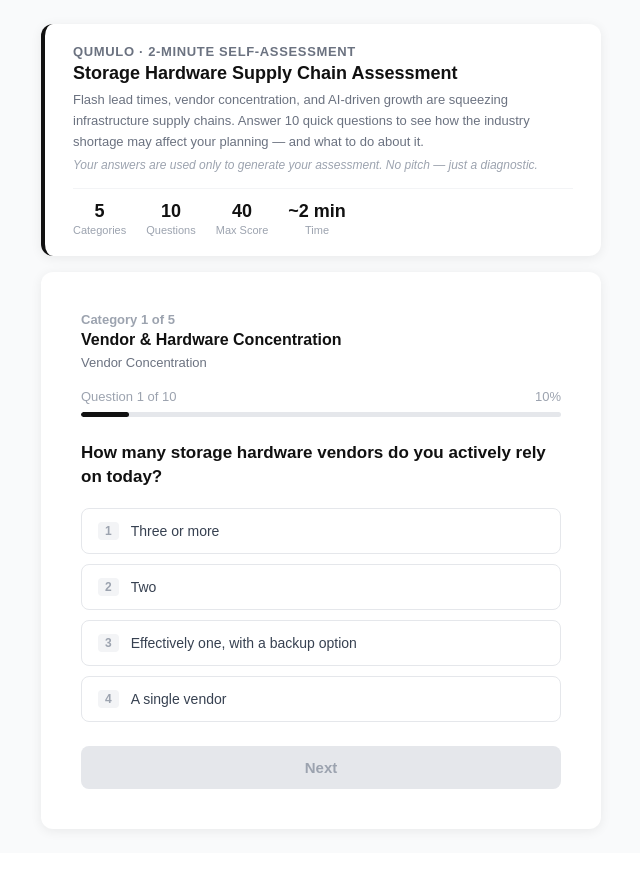
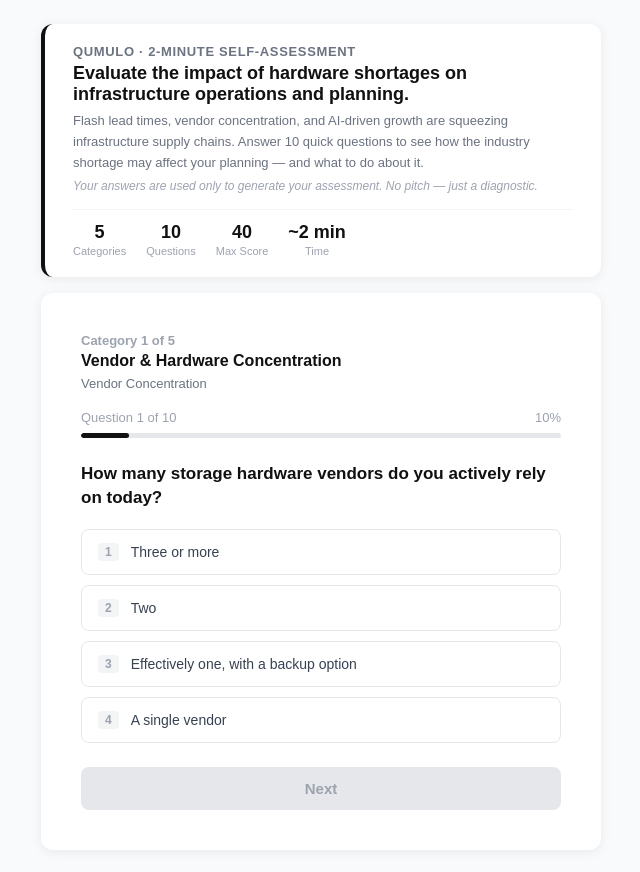
Before and after one commit to hayden951/supply-chain-survey, a Next.js app: page / in a window 1280 px wide. Shown: the whole page, without its empty margins (319-959 px from the left). Built offline with nearby package versions, Linux system fonts and the light colour scheme.

Commit message:
Update page.tsx

```diff
--- a/app/page.tsx
+++ b/app/page.tsx
@@ -74,7 +74,7 @@
   return (
     <div style={{ background: "#fff", borderRadius: 12, padding: "20px 28px", marginBottom: 16, boxShadow: "0 2px 12px rgba(0,0,0,0.07)", borderLeft: "4px solid #111" }}>
       <p style={{ fontSize: 13, fontWeight: 700, color: "#6b7280", margin: "0 0 4px", textTransform: "uppercase", letterSpacing: "0.05em" }}>Qumulo · 2-Minute Self-Assessment</p>
-      <p style={{ fontSize: 18, fontWeight: 700, color: "#111", margin: "0 0 6px" }}>Storage Hardware Supply Chain Assessment</p>
+      <p style={{ fontSize: 18, fontWeight: 700, color: "#111", margin: "0 0 6px" }}><p style={{ fontSize: 18, fontWeight: 700, color: "#111", margin: "0 0 6px" }}>Evaluate the impact of hardware shortages on infrastructure operations and planning.</p></p>
       <p style={{ fontSize: 13, color: "#6b7280", margin: "0 0 6px", lineHeight: 1.6 }}>Flash lead times, vendor concentration, and AI-driven growth are squeezing infrastructure supply chains. Answer 10 quick questions to see how the industry shortage may affect your planning — and what to do about it.</p>
       <p style={{ fontSize: 12, color: "#9ca3af", margin: "0 0 16px", fontStyle: "italic" }}>Your answers are used only to generate your assessment. No pitch — just a diagnostic.</p>
       <div style={{ display: "flex", gap: 20, paddingTop: 12, borderTop: "1px solid #f3f4f6" }}>
```
